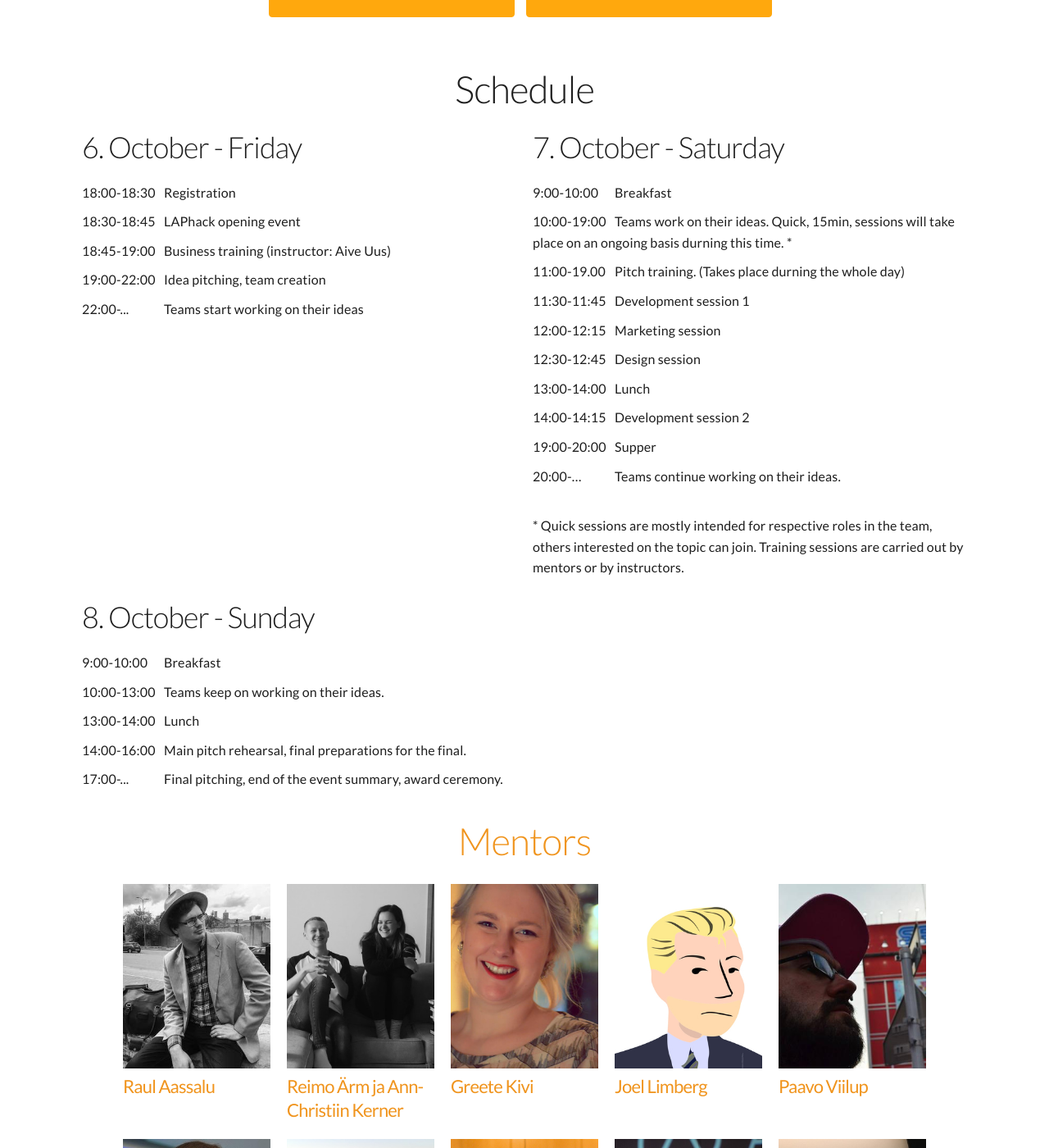
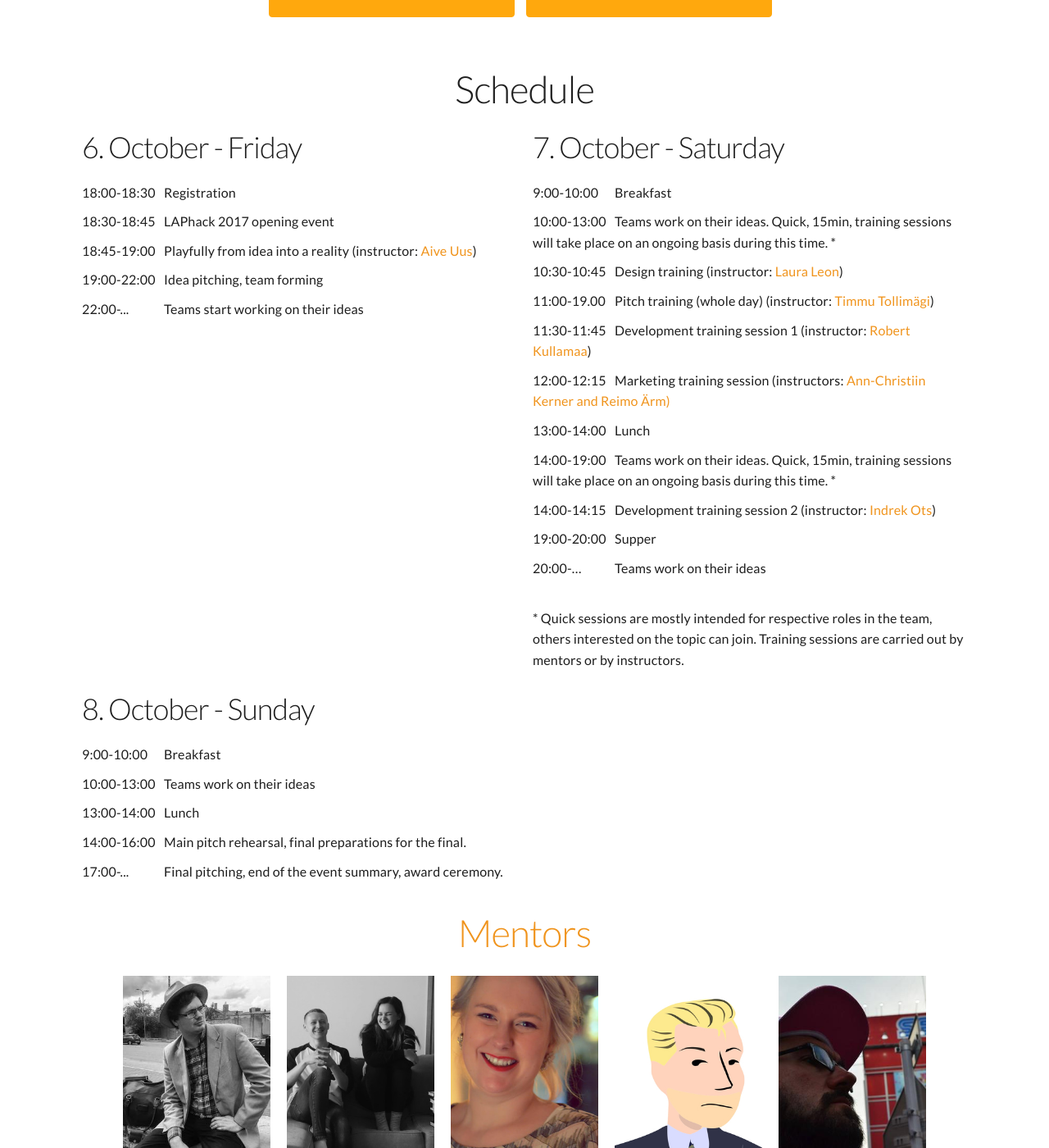
Before and after one commit to Lapikud/laphack.eu, a Jekyll site: the page built from index.html, in a window 1280 px wide and 1400 px high, scrolled down 1410 px. Shown: the whole window at 82% size. Built offline with Jekyll 4.4.1, drawn with Linux system fonts in a browser that asks for light colours; nearby versions of some CDN libraries.

Commit message:
Update the schedule
fixes #3

```diff
--- a/_layouts/home.html
+++ b/_layouts/home.html
@@ -64,9 +64,9 @@
             <h2><time datetime="2017-10-06">6. October - Friday</time></h2>
             <dl>
                 <dt>18:00-18:30</dt><dd>Registration</dd>
-                <dt>18:30-18:45</dt><dd>LAPhack opening event</dd>
-                <dt>18:45-19:00</dt><dd>Business training (instructor: Aive Uus)</dd>
-                <dt>19:00-22:00</dt><dd>Idea pitching, team creation</dd>
+                <dt>18:30-18:45</dt><dd>LAPhack 2017 opening event</dd>
+                <dt>18:45-19:00</dt><dd>Playfully from idea into a reality (instructor: <a href="/mentors#aive_uus">Aive Uus</a>)</dd>
+                <dt>19:00-22:00</dt><dd>Idea pitching, team forming</dd>
                 <dt>22:00-...</dt><dd>Teams start working on their ideas</dd>
             </dl>
         </div>
@@ -74,20 +74,21 @@
             <h2>7. October - Saturday</h2>
             <dl>
                 <dt>9:00-10:00</dt><dd>Breakfast</dd>
-                <dt>10:00-19:00</dt><dd>Teams work on their ideas. Quick, 15min, sessions will take place on an ongoing basis durning this time. *</dd>
-                <dt>11:00-19.00</dt><dd>Pitch training. (Takes place durning the whole day)</dd>
-                <dt>11:30-11:45</dt><dd>Development session 1</dd>
-                <dt>12:00-12:15</dt><dd>Marketing session</dd>
-                <dt>12:30-12:45</dt><dd>Design session</dd>
+                <dt>10:00-13:00</dt><dd>Teams work on their ideas. Quick, 15min, training sessions will take place on an ongoing basis during this time. *</dd>
+                <dt>10:30-10:45</dt><dd>Design training (instructor: <a href="/mentors#laura_leon">Laura Leon</a>)</dd>
+                <dt>11:00-19.00</dt><dd>Pitch training (whole day) (instructor: <a href="/mentors#timmu_tollimagi">Timmu Tollimägi</a>)</dd>
+                <dt>11:30-11:45</dt><dd>Development training session 1 (instructor: <a href="/mentors#robert_kullamaa">Robert Kullamaa</a>)</dd>
+                <dt>12:00-12:15</dt><dd>Marketing training session (instructors: <a href="/mentors#reimo_ann">Ann-Christiin Kerner and Reimo Ärm)</a></dd>
 
                 <dt>13:00-14:00</dt><dd>Lunch</dd>
-                <dt>14:00-14:15</dt><dd>Development session 2</dd>
+                <dt>14:00-19:00</dt><dd>Teams work on their ideas. Quick, 15min, training sessions will take place on an ongoing basis during this time. *</dd>
+                <dt>14:00-14:15</dt><dd>Development training session 2 (instructor: <a href="/mentors#indrek_ots">Indrek Ots</a>)</dd>
                 <dt>19:00-20:00</dt><dd>Supper</dd>
-                <dt>20:00-…</dt><dd>Teams continue working on their ideas.</dd>
+                <dt>20:00-…</dt><dd>Teams work on their ideas</dd>
             </dl>
             <p>
-                * Quick sessions are mostly intended for respective roles in the team, others interested
-                on the topic can join. Training sessions are carried out by mentors or by instructors.
+                * Quick sessions are mostly intended for respective roles in the team, others interested on the topic
+                can join. Training sessions are carried out by mentors or by instructors.
             </p>
         </div>
     </div>
@@ -96,7 +97,7 @@
             <h2><time datetime="2017-10-08">8. October - Sunday</time></h2>
             <dl>
                 <dt>9:00-10:00</dt><dd>Breakfast</dd>
-                <dt>10:00-13:00</dt><dd>Teams keep on working on their ideas.</dd>
+                <dt>10:00-13:00</dt><dd>Teams work on their ideas</dd>
                 <dt>13:00-14:00</dt><dd>Lunch</dd>
                 <dt>14:00-16:00</dt><dd>Main pitch rehearsal, final preparations for the final.</dd>
                 <dt>17:00-...</dt><dd>Final pitching, end of the event summary, award ceremony.</dd>
```
